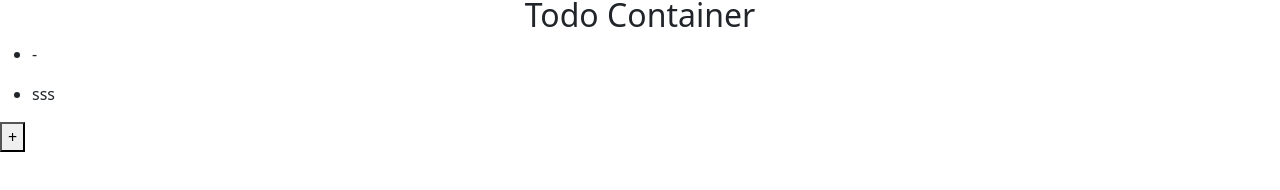
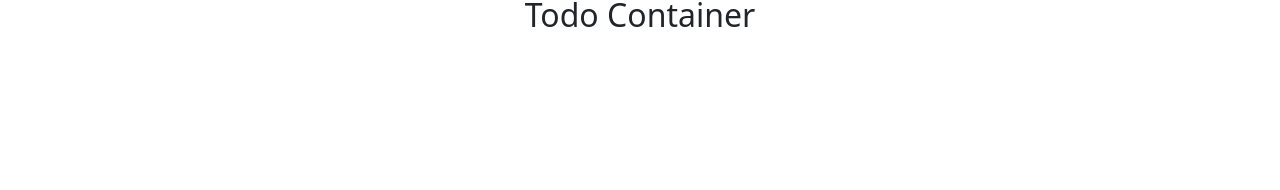
Before and after one commit to Azizbek98/ReactJS-Small-Apps, a React (Create React App) app in the folder todo-app/: page / in a window 1280 px wide. Shown: the part 284-474 px from the top of the page. Built offline with nearby package versions, Linux system fonts and the light colour scheme.

Commit message:
feat: adding new functionality

```diff
--- a/todo-app/src/App.jsx
+++ b/todo-app/src/App.jsx
@@ -5,23 +5,12 @@ import "bootstrap/dist/css/bootstrap.min.css";
 import "./App.css";
 
 function App() {
-  const [task, setTask] = useState(["sss"]);
-
-  const test = () => {
-    console.log(task);
-    task.push("item");
-  };
+  const [task, setTask] = useState([]);
 
   return (
     <main>
       <TodoList task={task} />
       <TodoContainer task={task} />
-      <ul>
-        {task.map((item) => (
-          <li key={item}>{item}</li>
-        ))}
-      </ul>
-      <button onClick={test}>+</button>
     </main>
   );
 }
```
